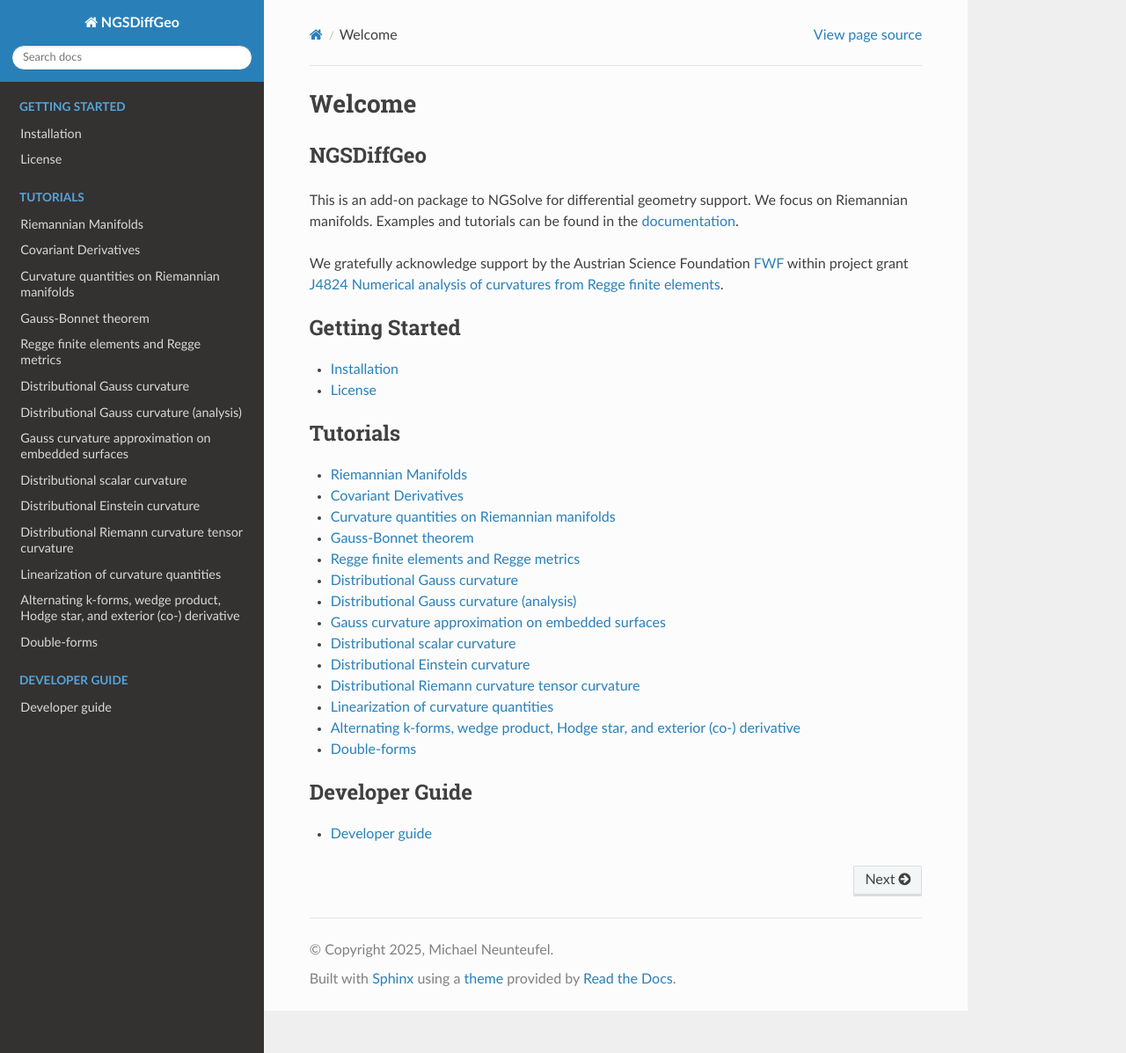
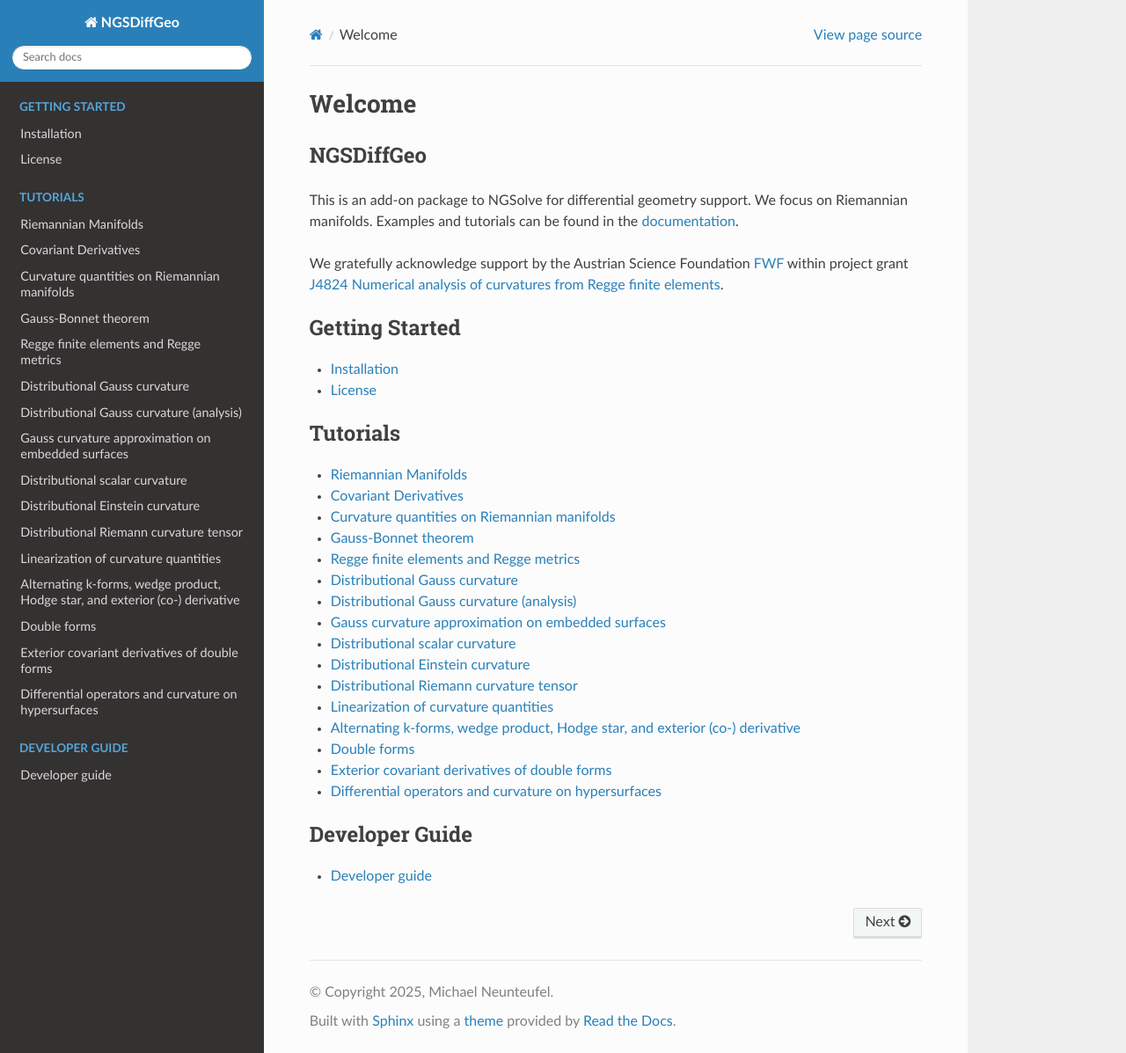
Before and after one commit to MichaelNeunteufel/NGSDiffGeo, a Sphinx documentation site: the page built from docs/index.rst, in a window 1280 px wide and 1197 px high. Shown: the whole window at 88% size. Built offline with Sphinx 7.4.7 and the Read the Docs theme 3.1.0, drawn with Linux system fonts in a browser that asks for light colours; a script that is not in the unit is left out; comment, search, counter and statistics services are not loaded.

Commit message:
update/improve tutorials

```diff
--- a/docs/index.rst
+++ b/docs/index.rst
@@ -32,9 +32,11 @@
    tutorials/09_distributional_scalar_curvature.ipynb
    tutorials/10_distributional_einstein_tensor.ipynb
    tutorials/11_distributional_riemann_curvature_tensor.ipynb
-   tutorials/12_linearization_curvature_quantitites.ipynb
+   tutorials/12_linearization_curvature_quantities.ipynb
    tutorials/13_kforms_exterior_derivative.ipynb
    tutorials/14_double_forms.ipynb
+   tutorials/15_double_forms_covariant_derivatives.ipynb
+   tutorials/16_submanifold_geometry.ipynb
 
 .. toctree::
    :caption: Developer Guide
```
Also changed, not shown: docs/tutorials/01_riemannian_manifolds.ipynb, docs/tutorials/02_covariant_derivatives.ipynb, docs/tutorials/03_curvatures.ipynb, docs/tutorials/04_gauss_bonnet.ipynb, docs/tutorials/05_regge_metric.ipynb, docs/tutorials/06_distributional_gauss_curvature.ipynb, docs/tutorials/07_distributional_gauss_curvature_analysis.ipynb, docs/tutorials/08_distributional_gauss_curvature_surface.ipynb, docs/tutorials/09_distributional_scalar_curvature.ipynb, docs/tutorials/10_distributional_einstein_tensor.ipynb, docs/tutorials/11_distributional_riemann_curvature_tensor.ipynb, docs/tutorials/12_linearization_curvature_quantities.ipynb, docs/tutorials/13_kforms_exterior_derivative.ipynb, docs/tutorials/14_double_forms.ipynb, 3 more files.
